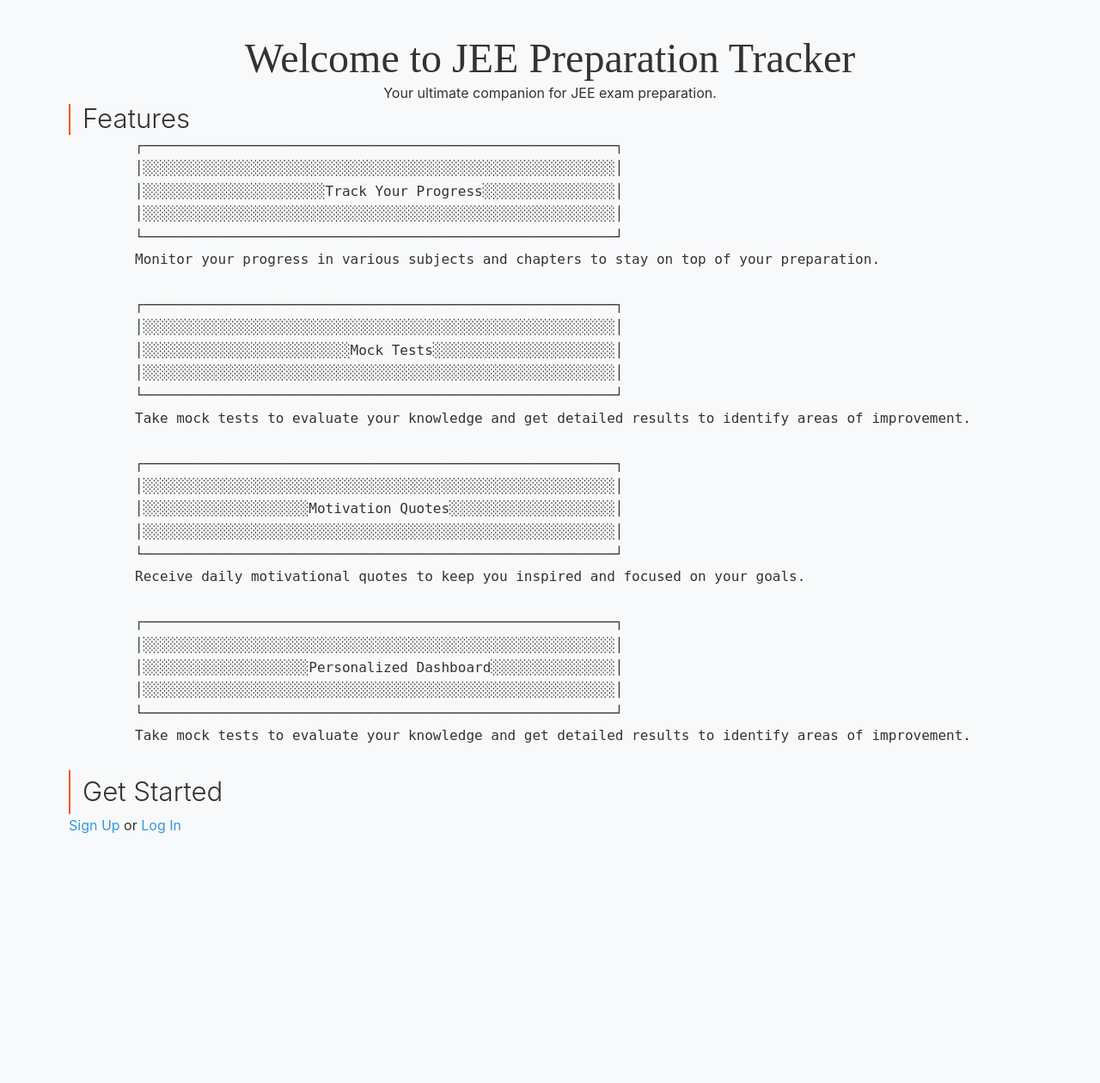
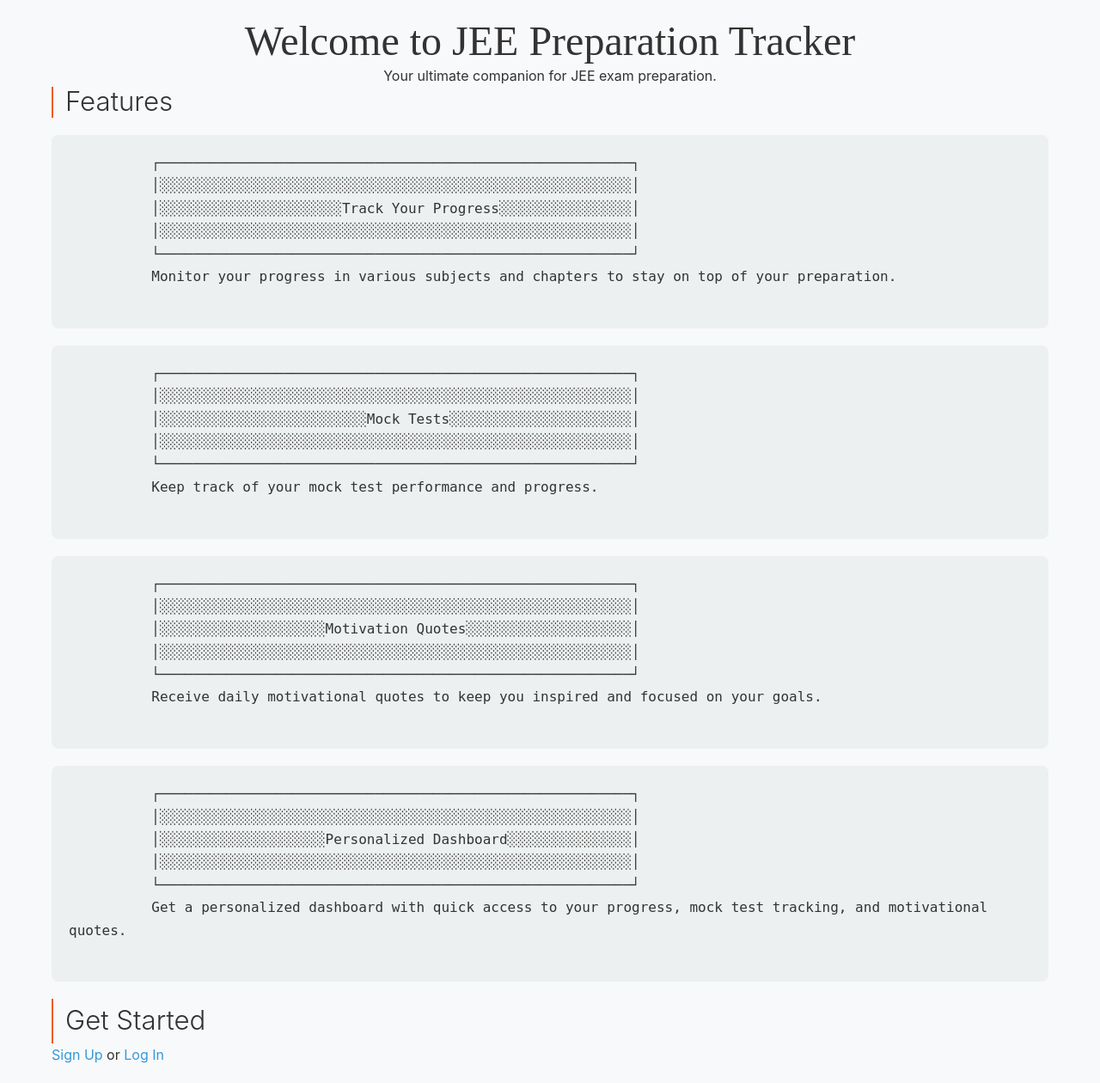
Before and after one commit to M141R/jee-prep-tracker, a Flask app: page / in a window 1280 px wide. Shown: the part 60-1320 px from the top of the page at 86% size. Before the commit the page ends 1030 px from the top, so only its background shows below. Run offline with Flask 3, Linux system fonts and the light colour scheme; data that the repository does not hold is empty; some web fonts are replaced.

Commit message:
Add user coverage tracking and update templates for user-specific data

```diff
--- a/jee-preparation-tracker/app/__init__.py
+++ b/jee-preparation-tracker/app/__init__.py
@@ -3,6 +3,10 @@ from flask_sqlalchemy import SQLAlchemy
 from flask_migrate import Migrate
 from flask_login import LoginManager
 from config import Config
+import os
+from dotenv import load_dotenv
+
+load_dotenv()
 
 app = Flask(__name__)
 app.config.from_object(Config)
--- a/jee-preparation-tracker/app/routes.py
+++ b/jee-preparation-tracker/app/routes.py
@@ -2,7 +2,7 @@ import requests
 from flask import render_template, request, redirect, url_for, flash
 from flask_login import current_user, login_user, logout_user, login_required
 from app import app, db
-from app.models import Subject, Chapter, Topic, MockTest, User
+from app.models import Subject, Chapter, Topic, MockTest, User, UserChapter, UserMockTest
 from app.forms import MockTestForm, LoginForm, RegistrationForm
 from datetime import datetime
 
@@ -15,77 +15,98 @@ def index():
 @login_required
 def dashboard():
     subjects = Subject.query.all()
+    user_coverages = {subject.id: subject.calculate_user_coverage(current_user.id) for subject in subjects}
+    user_chapters = UserChapter.query.filter_by(user_id=current_user.id).all()
+    user_mock_tests = UserMockTest.query.filter_by(user_id=current_user.id).all()
     quote = get_motivational_quote()
-    mock_tests = MockTest.query.order_by(MockTest.date).all()
-    return render_template('dashboard.html', subjects=subjects, quote=quote, mock_tests=mock_tests)
+    return render_template('dashboard.html', subjects=subjects, user_chapters=user_chapters, quote=quote, user_mock_tests=user_mock_tests,user_coverages=user_coverages)
 
 @app.route('/subjects')
 @login_required
 def subjects():
     subjects = Subject.query.all()
-    for subject in subjects:
-        subject.calculate_coverage()
-        db.session.commit()
-    return render_template('subjects.html', subjects=subjects)
+    user_coverages = {subject.id: subject.calculate_user_coverage(current_user.id) for subject in subjects}
+    return render_template('subjects.html', subjects=subjects, user_coverages=user_coverages)
 
 @app.route('/subject/<int:subject_id>')
+@login_required
 def subject(subject_id):
     subject = Subject.query.get_or_404(subject_id)
-    return render_template('subject.html', subject=subject)
+    chapters = Chapter.query.filter_by(subject_id=subject.id).all()
+    user_chapters = {uc.chapter_id: uc for uc in UserChapter.query.filter_by(user_id=current_user.id).all()}
+    return render_template('subject.html', subject=subject, chapters=chapters, user_chapters=user_chapters)
 
 @app.route('/chapter/<int:chapter_id>', methods=['GET', 'POST'])
 @login_required
 def chapter(chapter_id):
     chapter = Chapter.query.get_or_404(chapter_id)
+    user_chapter = UserChapter.query.filter_by(user_id=current_user.id, chapter_id=chapter.id).first()
+    if not user_chapter:
+        user_chapter = UserChapter(user_id=current_user.id, chapter_id=chapter.id)
+        db.session.add(user_chapter)
+        db.session.commit()
     if request.method == 'POST':
-        chapter.status = request.form['status']
-        chapter.prev_year_questions = ','.join(request.form.getlist('prev_year_questions'))
-        chapter.revisions = int(request.form['revisions'])
-        chapter.calculate_coverage()  # Calculate coverage based on updates
-        db.session.commit()
-        chapter.subject.calculate_coverage()  # Update subject coverage
+        user_chapter.status = request.form['status']
+        user_chapter.prev_year_questions = ','.join(request.form.getlist('prev_year_questions'))
+        user_chapter.revisions = int(request.form['revisions'])
+        user_chapter.calculate_coverage()  # Calculate coverage based on updates
         db.session.commit()
         return redirect(url_for('chapter', chapter_id=chapter.id))
-    return render_template('chapter.html', chapter=chapter)
+    return render_template('chapter.html', chapter=chapter, user_chapter=user_chapter)
 
 @app.route('/mock_tests')
 @login_required
 def mock_tests():
-    tests = MockTest.query.all()
-    return render_template('mock_tests.html', tests=tests)
+    user_mock_tests = UserMockTest.query.filter_by(user_id=current_user.id).all()
+    return render_template('mock_tests.html', user_mock_tests=user_mock_tests)
 
 @app.route('/mock_tests/add', methods=['GET', 'POST'])
+@login_required
 def add_mock_test():
     form = MockTestForm()
     if form.validate_on_submit():
         mock_test = MockTest(
             name=form.name.data,
-            date=form.date.data,
+            date=form.date.data
+        )
+        db.session.add(mock_test)
+        db.session.commit()
+        user_mock_test = UserMockTest(
+            user_id=current_user.id,
+            mock_test_id=mock_test.id,
             score=form.score.data,
             total_marks=form.total_marks.data
         )
-        db.session.add(mock_test)
+        db.session.add(user_mock_test)
         db.session.commit()
         return redirect(url_for('mock_tests'))
     return render_template('add_mock_test.html', form=form)
 
-@app.route('/mock_tests/edit/<int:test_id>', methods=['GET', 'POST'])
-def edit_mock_test(test_id):
-    mock_test = MockTest.query.get_or_404(test_id)
-    form = MockTestForm(obj=mock_test)
+@app.route('/mock_tests/edit/<int:user_mock_test_id>', methods=['GET', 'POST'])
+@login_required
+def edit_mock_test(user_mock_test_id):
+    user_mock_test = UserMockTest.query.get_or_404(user_mock_test_id)
+    if user_mock_test.user_id != current_user.id:
+        flash('You do not have access to this mock test.')
+        return redirect(url_for('mock_tests'))
+    form = MockTestForm(obj=user_mock_test)
     if form.validate_on_submit():
-        mock_test.name = form.name.data
-        mock_test.date = form.date.data
-        mock_test.score = form.score.data
-        mock_test.total_marks = form.total_marks.data
+        user_mock_test.mock_test.name = form.name.data
+        user_mock_test.mock_test.date = form.date.data
+        user_mock_test.score = form.score.data
+        user_mock_test.total_marks = form.total_marks.data
         db.session.commit()
         return redirect(url_for('mock_tests'))
-    return render_template('edit_mock_test.html', form=form, mock_test=mock_test)
+    return render_template('edit_mock_test.html', form=form, user_mock_test=user_mock_test)
 
-@app.route('/mock_tests/delete/<int:test_id>', methods=['POST'])
-def delete_mock_test(test_id):
-    mock_test = MockTest.query.get_or_404(test_id)
-    db.session.delete(mock_test)
+@app.route('/mock_tests/delete/<int:user_mock_test_id>', methods=['POST'])
+@login_required
+def delete_mock_test(user_mock_test_id):
+    user_mock_test = UserMockTest.query.get_or_404(user_mock_test_id)
+    if user_mock_test.user_id != current_user.id:
+        flash('You do not have access to this mock test.')
+        return redirect(url_for('mock_tests'))
+    db.session.delete(user_mock_test)
     db.session.commit()
     return redirect(url_for('mock_tests'))
 
--- a/jee-preparation-tracker/app/static/css/style.css
+++ b/jee-preparation-tracker/app/static/css/style.css
@@ -1,13 +1,15 @@
 @import url('https://fonts.googleapis.com/css2?family=Monomaniac+One&display=swap');
 
 /* Reset CSS */
-*{
+* {
     margin: 0;
     padding: 0;
     box-sizing: border-box;
 }
 
-html {font-size: 16px;}
+html {
+    font-size: 16px;
+}
 
 body {
     font-family: 'Inter', sans-serif;
@@ -39,18 +41,28 @@ h1,
 }
 
 h2,
-.text-size-h2 { font-size: 2.44em; }
+.text-size-h2 {
+    font-size: 2.44em;
+}
 
 h3,
-.text-size-h3 { font-size: 1.95em; }
+.text-size-h3 {
+    font-size: 1.95em;
+}
 
 h4,
-.text-size-h4 { font-size: 1.56em; }
+.text-size-h4 {
+    font-size: 1.56em;
+}
 
 h5,
-.text-size-h5 { font-size: 1.25em; }
+.text-size-h5 {
+    font-size: 1.25em;
+}
 
-.text-caption { font-size: 0.8em; }
+.text-caption {
+    font-size: 0.8em;
+}
 
 small,
 .text-small {
@@ -129,26 +141,46 @@ li {
     margin: 5px 0;
 }
 
-.landing .heading{
+.heading {
     font-family: Monomaniac One, serif;
     text-align: center;
     font-weight: 400;
     font-size: 3em;
 }
 
-.heading_desc{
+.heading_desc {
     text-align: center;
 }
 
-.section_head{
+.section_head {
     border-left: 2px solid rgb(243 88 21 / 1);
     padding-left: 16px;
     text-indent: -2px;
     font-weight: 300;
     font-size: 1.95em;
-
 }
 
+.feature-box-l {
+    margin: 20px 0;
+    padding: 20px;
+    background-color: #ecf0f1;
+    border-radius: 8px;
+    overflow-x: auto;
+    display: block;
+}
+
+.feature-box-s {
+    margin: 20px 0;
+    padding: 20px;
+    background-color: #ecf0f1;
+    border-radius: 8px;
+    display: none;
+}
+
+.feature-box-l pre {
+    white-space: pre-wrap;
+    word-wrap: break-word;
+}
 
 .mock-test-item {
     display: flex;
@@ -431,4 +463,17 @@ button.increment {
         padding: 5px 10px;
         font-size: 14px;
     }
+
+    .feature-box-l{
+        display: none;
     }
+
+    .feature-box-s{
+        display: block;
+    }
+
+    .feature-box-l pre {
+        white-space: pre-wrap;
+        word-wrap: break-word;
+    }
+}
--- a/jee-preparation-tracker/app/templates/index.html
+++ b/jee-preparation-tracker/app/templates/index.html
@@ -3,12 +3,12 @@
 {% block title %}Home - JEE Preparation Tracker{% endblock %}
 
 {% block content %}
-  <div class="container landing">
     <h1 class="heading">Welcome to JEE Preparation Tracker</h1>
     <p class="heading_desc">Your ultimate companion for JEE exam preparation.</p>
 
     <section id="features">
       <h2 class="section_head">Features</h2>
+      <div class="feature-box-l">
         <pre>
           ┌─────────────────────────────────────────────────────────┐
           │░░░░░░░░░░░░░░░░░░░░░░░░░░░░░░░░░░░░░░░░░░░░░░░░░░░░░░░░░│
@@ -17,14 +17,26 @@
           └─────────────────────────────────────────────────────────┘
           Monitor your progress in various subjects and chapters to stay on top of your preparation.
         </pre>
+      </div>
+      <div class="feature-box-s">
+        <h3>Track Your Progress</h3>
+        <p>Monitor your progress in various subjects and chapters to stay on top of your preparation.</p>
+      </div>
+      <div class="feature-box-l">
         <pre>
           ┌─────────────────────────────────────────────────────────┐
           │░░░░░░░░░░░░░░░░░░░░░░░░░░░░░░░░░░░░░░░░░░░░░░░░░░░░░░░░░│
           │░░░░░░░░░░░░░░░░░░░░░░░░░Mock Tests░░░░░░░░░░░░░░░░░░░░░░│
           │░░░░░░░░░░░░░░░░░░░░░░░░░░░░░░░░░░░░░░░░░░░░░░░░░░░░░░░░░│
           └─────────────────────────────────────────────────────────┘
-        Take mock tests to evaluate your knowledge and get detailed results to identify areas of improvement.
+          Keep track of your mock test performance and progress.
         </pre>
+      </div>
+      <div class="feature-box-s">
+        <h3>Mock Tests</h3>
+        <p>Keep track of your mock test performance and progress.</p>
+      </div>
+      <div class="feature-box-l">
         <pre>
           ┌─────────────────────────────────────────────────────────┐
           │░░░░░░░░░░░░░░░░░░░░░░░░░░░░░░░░░░░░░░░░░░░░░░░░░░░░░░░░░│
@@ -33,19 +45,29 @@
           └─────────────────────────────────────────────────────────┘
           Receive daily motivational quotes to keep you inspired and focused on your goals.
         </pre>
+      </div>
+      <div class="feature-box-s">
+        <h3>Motivation Quotes</h3>
+        <p>Receive daily motivational quotes to keep you inspired and focused on your goals.</p>
+      </div>
+      <div class="feature-box-l">
         <pre>
           ┌─────────────────────────────────────────────────────────┐
           │░░░░░░░░░░░░░░░░░░░░░░░░░░░░░░░░░░░░░░░░░░░░░░░░░░░░░░░░░│
           │░░░░░░░░░░░░░░░░░░░░Personalized Dashboard░░░░░░░░░░░░░░░│
           │░░░░░░░░░░░░░░░░░░░░░░░░░░░░░░░░░░░░░░░░░░░░░░░░░░░░░░░░░│
           └─────────────────────────────────────────────────────────┘
-        Take mock tests to evaluate your knowledge and get detailed results to identify areas of improvement.
+          Get a personalized dashboard with quick access to your progress, mock test tracking, and motivational quotes.
         </pre>
+      </div>
+      <div class="feature-box-s">
+        <h3>Personalized Dashboard</h3>
+        <p>Get a personalized dashboard with quick access to your progress, mock test tracking, and motivational quotes.</p>
+      </div>
     </section>
 
     <section id="call-to-action">
       <p class="section_head">Get Started</p>
       <p><a href="{{ url_for('register') }}" class="btn btn-primary">Sign Up</a> or <a href="{{ url_for('login') }}" class="btn btn-secondary">Log In</a></p>
     </section>
-  </div>
 {% endblock %}
--- a/jee-preparation-tracker/app/templates/subject.html
+++ b/jee-preparation-tracker/app/templates/subject.html
@@ -8,7 +8,7 @@
     {% for chapter in subject.chapters %}
       <li>
         <a href="{{ url_for('chapter', chapter_id=chapter.id) }}">{{ chapter.name }}</a>
-        - Coverage: {{ chapter.coverage }}%
+        - Coverage: {{ user_chapters[chapter.id].coverage if chapter.id in user_chapters else 'N/A' }}%
       </li>
     {% endfor %}
   </ul>
--- a/jee-preparation-tracker/app/templates/subjects.html
+++ b/jee-preparation-tracker/app/templates/subjects.html
@@ -8,7 +8,7 @@
     {% for subject in subjects %}
       <li>
         <a href="{{ url_for('subject', subject_id=subject.id) }}">{{ subject.name }}</a>
-        - Coverage: {{ subject.coverage }}%
+        - Coverage: {{ user_coverages[subject.id] }}%
       </li>
     {% endfor %}
   </ul>
```
Also changed, not shown: jee-preparation-tracker/app/models.py (+22 -6 lines), jee-preparation-tracker/app/templates/chapter.html (+7 -7 lines), jee-preparation-tracker/app/templates/dashboard.html (+5 -4 lines), jee-preparation-tracker/app/templates/edit_mock_test.html (+5 -5 lines), jee-preparation-tracker/app/templates/mock_tests.html (+4 -4 lines), jee-preparation-tracker/migrations/versions/20a93d21271f_add_userchapter_model_and_update_.py (added, +71 -0 lines), jee-preparation-tracker/migrations/versions/ba9f56ce18a4_add_user_id_to_subject.py (added, +50 -0 lines), jee-preparation-tracker/migrations/versions/dab6dd21a797_add_usermocktest_model.py (added, +49 -0 lines), jee-preparation-tracker/migrations/versions/f90634df3074_added_user_subject_coverage.py (added, +32 -0 lines), jee-preparation-tracker/run.py (+8 -1 lines). Lines whose indentation alone changed are shown as unchanged.
